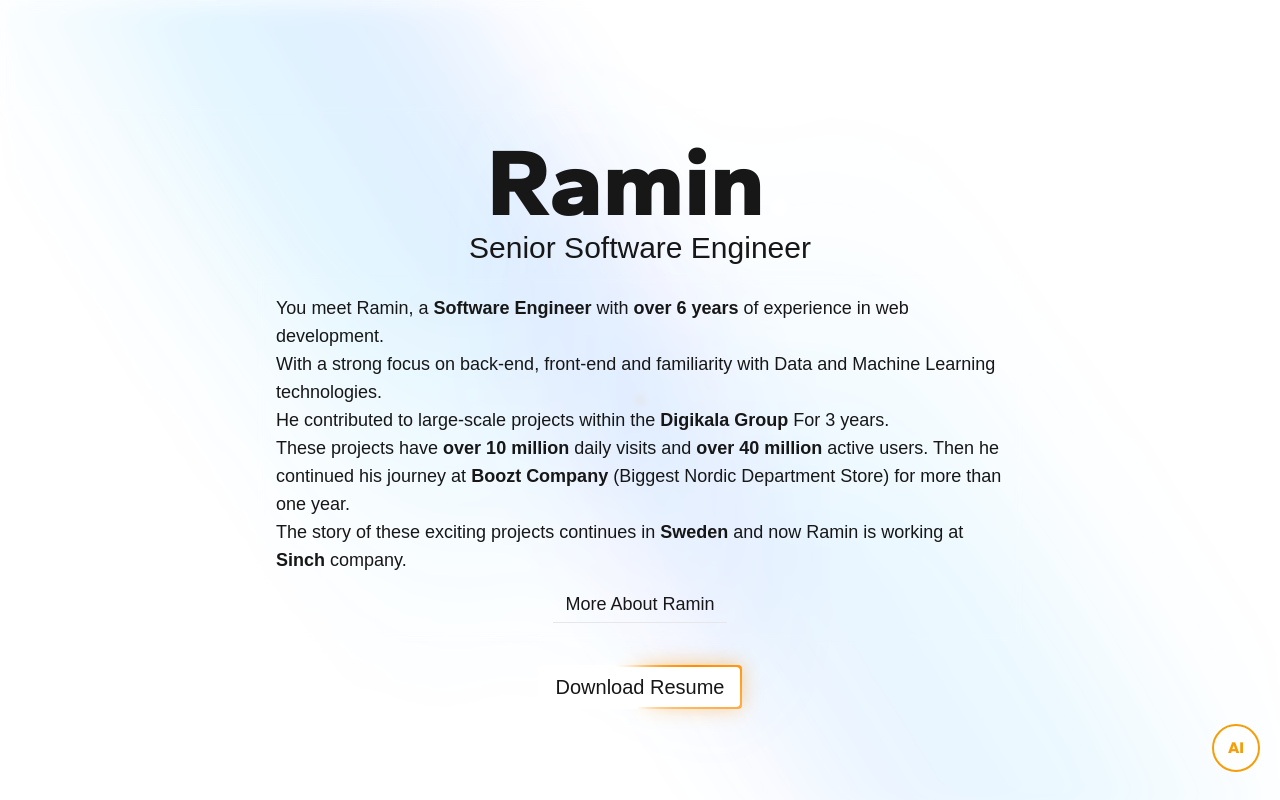
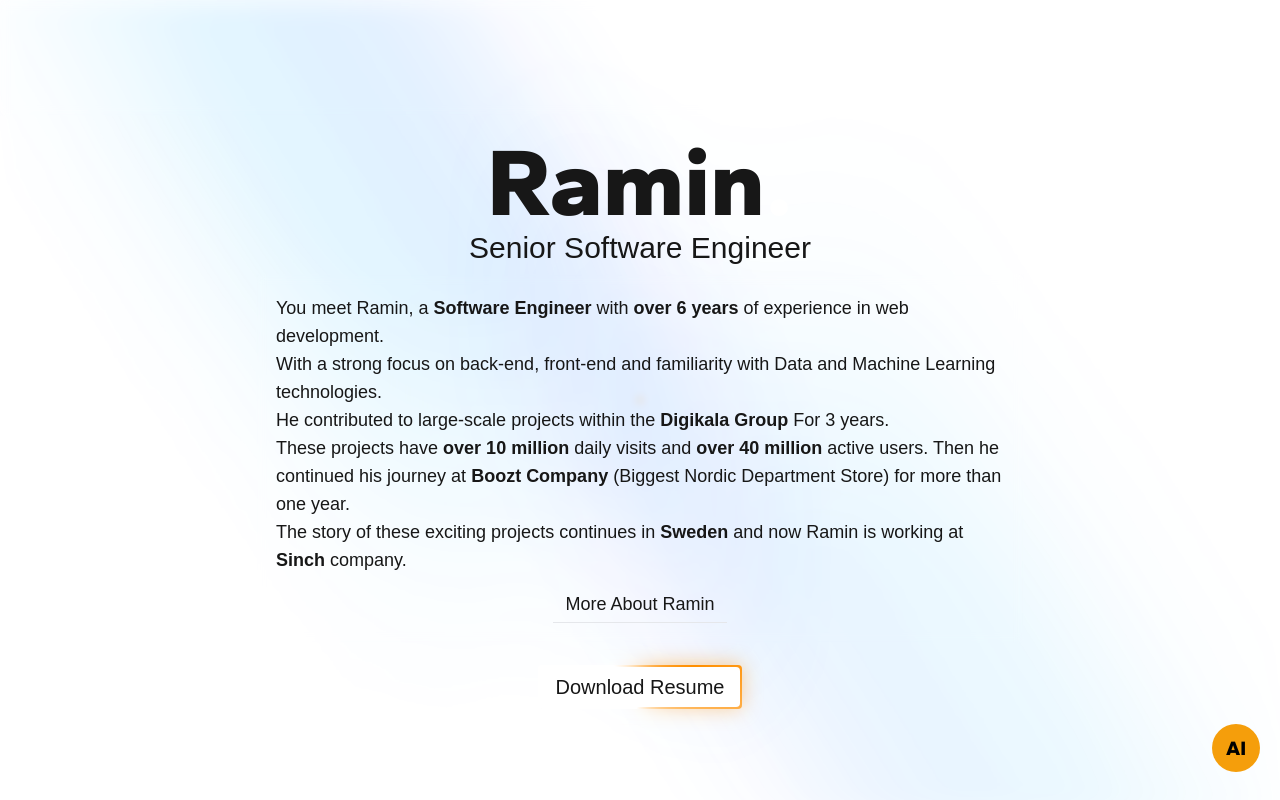
Before and after one commit to raminr77/raminr77.github.io, a Next.js app: page / in a window 1280 px wide. Built offline with nearby package versions, Linux system fonts and the light colour scheme; a web font is replaced by a local one.

Commit message:
fix: AI button style issues

```diff
--- a/src/layout/components/ai-bot/index.tsx
+++ b/src/layout/components/ai-bot/index.tsx
@@ -16,7 +16,7 @@ export function AiButton() {
     <>
       <button
         className={clsx(
-          'z-40 fixed w-12 h-12 border-2 text-amber-500 border-amber-500 rounded-full bottom-7 right-5 bg-white dark:bg-black hover:bg-amber-500 hover:text-black duration-300 font-extrabold',
+          'z-40 fixed w-12 h-12 rounded-full bottom-7 right-5 bg-amber-500 text-black duration-300 font-extrabold text-xl',
           animator({ name: 'fadeInDown' }),
           titleFont.className
         )}
```
